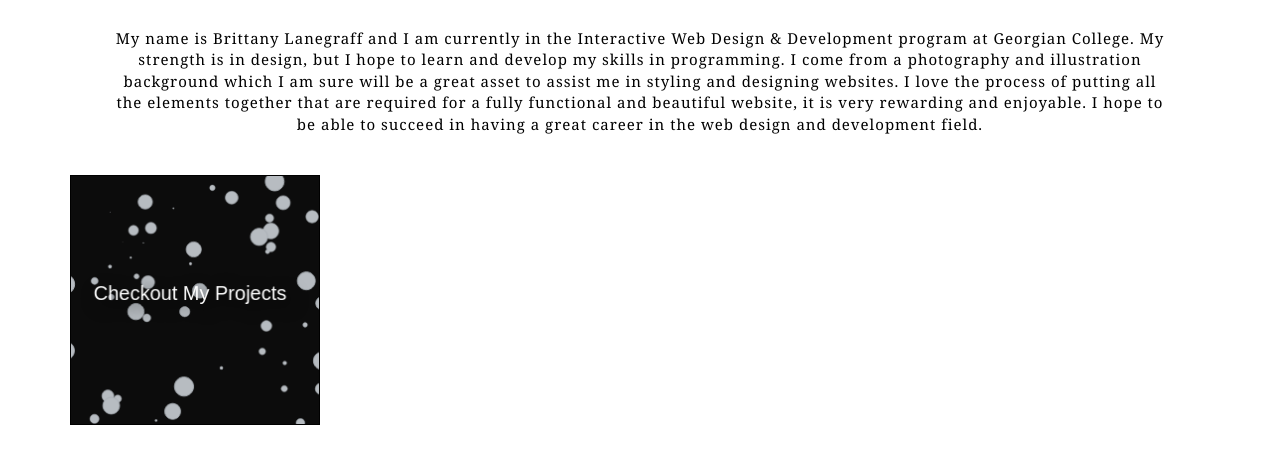
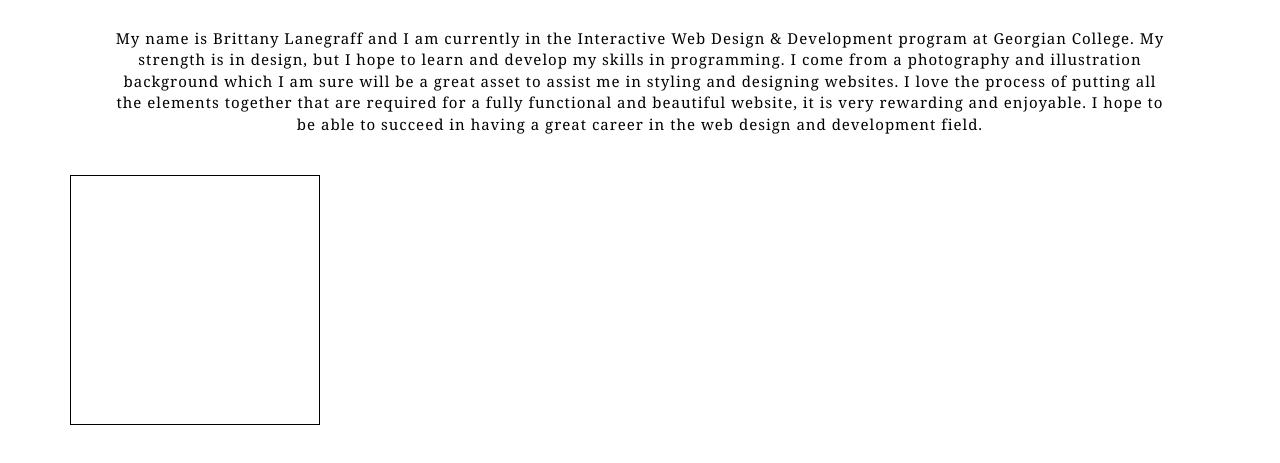
Before and after one commit to blanegraff/banner-ad, a plain HTML site: page index.html in a window 1280 px wide. Shown: the part 243-706 px from the top of the page. Drawn offline with Linux system fonts and the light colour scheme; a web font is replaced by a local one.

Commit message:
Added files via upload

```diff
--- a/index.html
+++ b/index.html
@@ -39,7 +39,7 @@
 
     <main class="container" id="mainContent">
         <p id="firstParagraph">My name is Brittany Lanegraff and I am currently in the Interactive Web Design & Development program at Georgian College. My strength is in design, but I hope to learn and develop my skills in programming. I come from a photography and illustration background which I am sure will be a great asset to assist me in styling and designing websites. I love the process of putting all the elements together that are required for a fully functional and beautiful website, it is very rewarding and enjoyable. I hope to be able to succeed in having a great career in the web design and development field.</p>
-        <canvas id="canvas" resize hidpi="off" style="background:#0c0c0c"></canvas>
+        <canvas id="canvas" resize hidpi="off></canvas>
 
         <!-- JavaScript Section -->
         <script type="text/javascript" src="scripts/lib/paper-full.js"></script>
```
